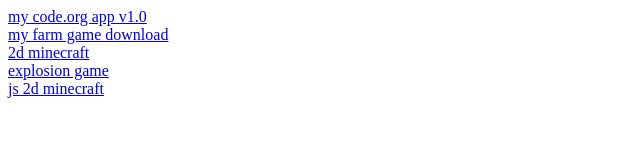
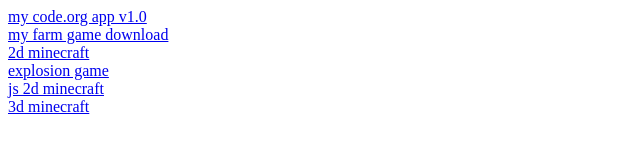
Before and after one commit to pixelmonaskarion/pixelmonaskarion.github.io, a plain HTML site: page index.html in a window 1280 px wide. Shown: the whole page, without its empty margins (0-640 px from the left). Drawn offline with Linux system fonts and the light colour scheme.

Commit message:
Update index.html

```diff
--- a/index.html
+++ b/index.html
@@ -7,3 +7,5 @@
 <a href="explosion-game.jar">explosion game</a>
 <br>
 <a href="game.html">js 2d minecraft</a>
+<br>
+<a href="3d-minecraft/main.html">3d minecraft</a>
```
